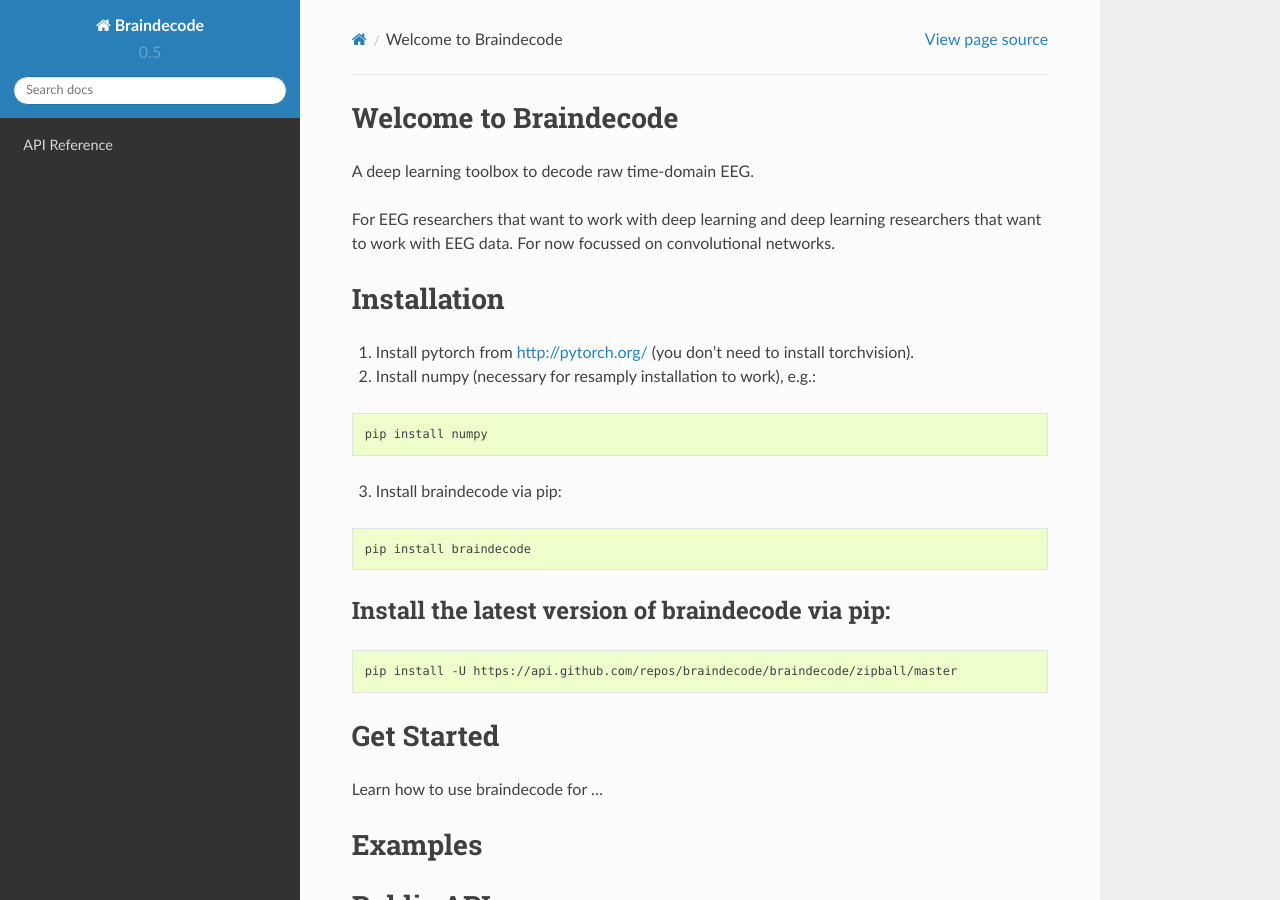
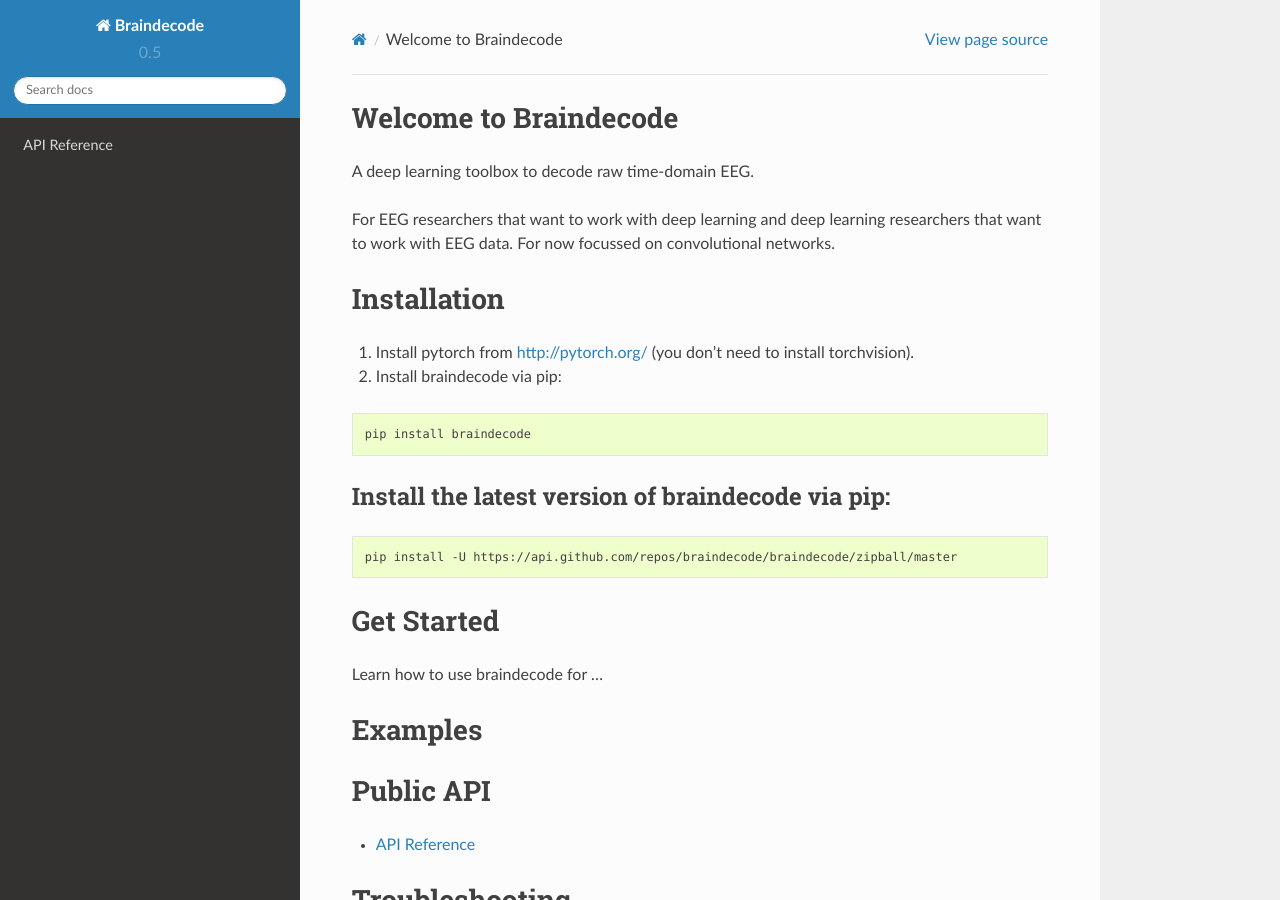
Before and after one commit to braindecode/braindecode, a Sphinx documentation site: the page built from docs/index.rst, in a window 1280 px wide and 900 px high. Built offline with Sphinx 7.4.7 and the Read the Docs theme 2.0.0, drawn with Linux system fonts in a browser that asks for light colours; pages that are not in the unit, such as notebooks, are missing from menus.

Commit message:
no numpy preinstall necessary

```diff
--- a/docs/index.rst
+++ b/docs/index.rst
@@ -12,13 +12,7 @@
 
 1. Install pytorch from http://pytorch.org/ (you don't need to install torchvision).
 
-2. Install numpy (necessary for resamply installation to work), e.g.:
-
-.. code-block:: bash
-
-  pip install numpy
-
-3. Install braindecode via pip:
+2. Install braindecode via pip:
 
 .. code-block:: bash
 
```
